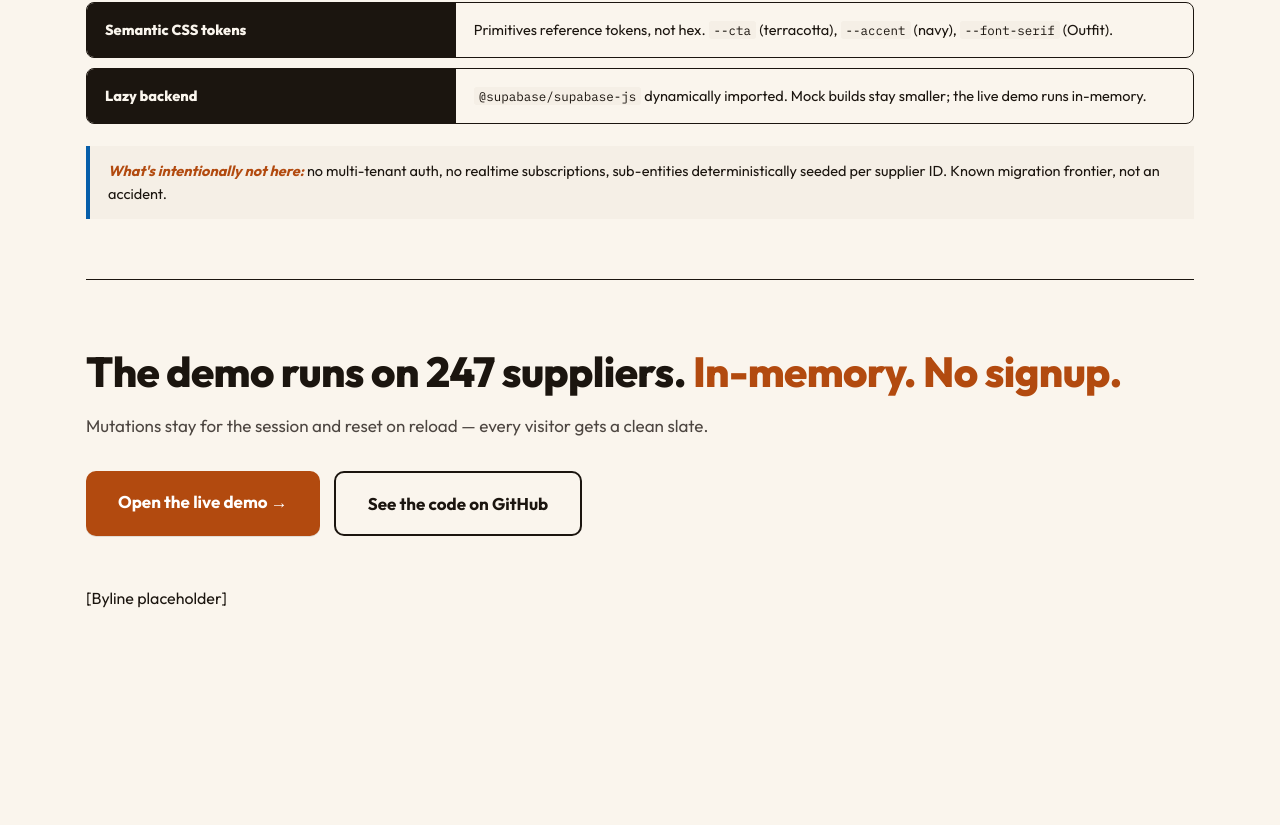
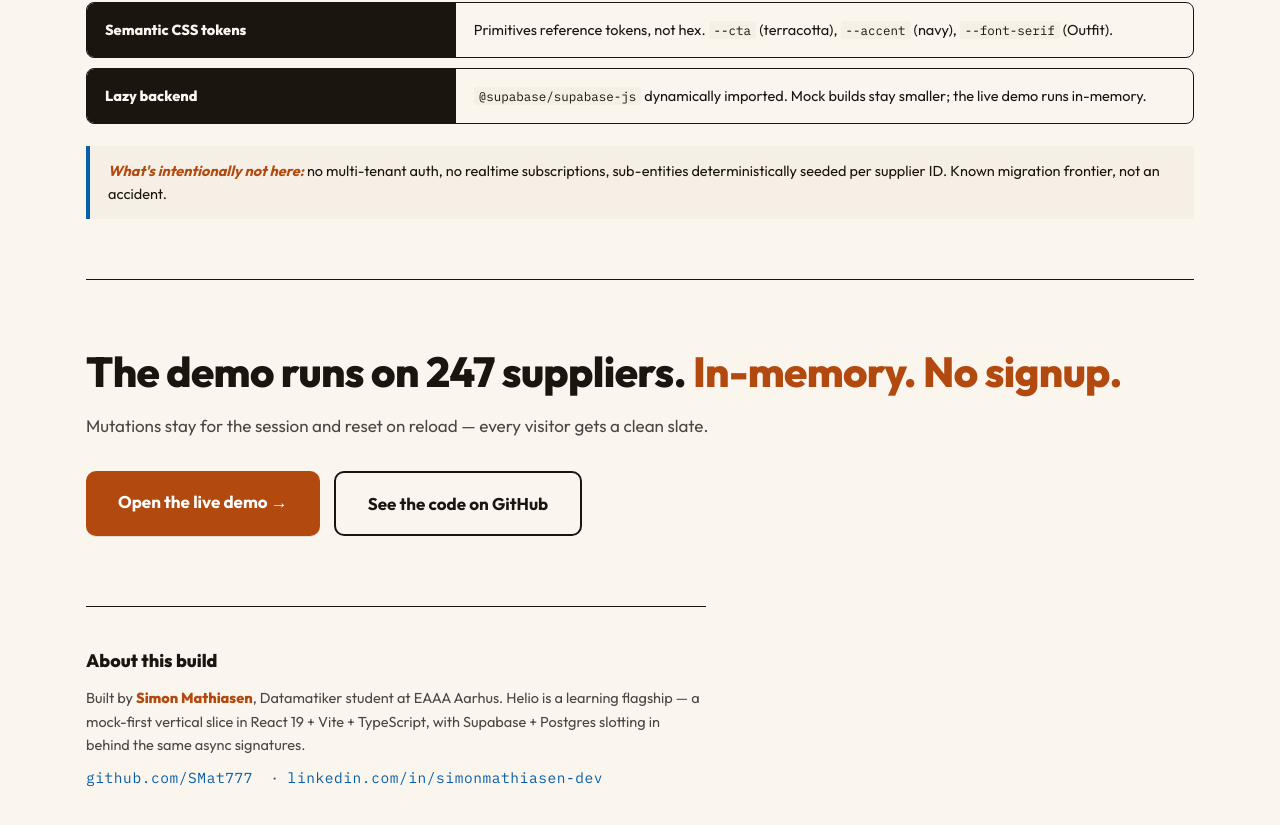
Before and after one commit to SMat777/helio, a React (Vite) app in the folder apps/web/: page / in a window 1280 px wide. Shown: the part 3525-4350 px from the top of the page. Before the commit the page ends 4135 px from the top, so only its background shows below. Built offline with nearby package versions, Linux system fonts and the light colour scheme; no server answers.

Commit message:
feat(US-002): byline footer with github + linkedin links

```diff
--- a/apps/web/src/screens/landing/Byline.tsx
+++ b/apps/web/src/screens/landing/Byline.tsx
@@ -1,3 +1,15 @@
 export default function Byline() {
-  return <section data-testid="landing-byline">[Byline placeholder]</section>
+  return (
+    <footer className="byline" id="byline" aria-labelledby="byline-h" data-testid="landing-byline">
+      <h3 id="byline-h">About this build</h3>
+      <p>
+        Built by <strong>Simon Mathiasen</strong>, Datamatiker student at EAAA Aarhus. Helio is a learning flagship — a mock-first vertical slice in React 19 + Vite + TypeScript, with Supabase + Postgres slotting in behind the same async signatures.
+      </p>
+      <p className="byline-links">
+        <a href="https://github.com/SMat777" target="_blank" rel="noopener noreferrer">github.com/SMat777 <span className="sr-only">(opens in new tab)</span></a>
+        <span className="sep" aria-hidden="true">·</span>
+        <a href="https://www.linkedin.com/in/simonmathiasen-dev" target="_blank" rel="noopener noreferrer">linkedin.com/in/simonmathiasen-dev <span className="sr-only">(opens in new tab)</span></a>
+      </p>
+    </footer>
+  )
 }
--- a/apps/web/src/screens/landing/landing.css
+++ b/apps/web/src/screens/landing/landing.css
@@ -250,3 +250,19 @@
 .cta-block { padding-bottom: 50px; }
 .cta-buttons { display: flex; gap: 14px; flex-wrap: wrap; }
 .btn-lg { padding: 18px 32px; font-size: 17px; border-radius: 10px; }
+
+/* === BYLINE === */
+.byline {
+  padding: 40px 0 80px; max-width: 620px;
+  border-top: 1px solid var(--ink);
+  margin-top: 20px;
+}
+.byline h3 { font-size: 18px; font-weight: 800; margin-bottom: 12px; }
+.byline p { font-size: 14.5px; line-height: 1.6; color: var(--ink-2); margin-bottom: 10px; }
+.byline strong { color: var(--cta); font-weight: 800; }
+.byline-links {
+  font-family: var(--font-mono); font-size: 12.5px; letter-spacing: .04em;
+}
+.byline-links a { color: var(--accent); text-decoration: none; }
+.byline-links a:hover { text-decoration: underline; }
+.byline-links .sep { margin: 0 8px; color: var(--ink-2); }
```
